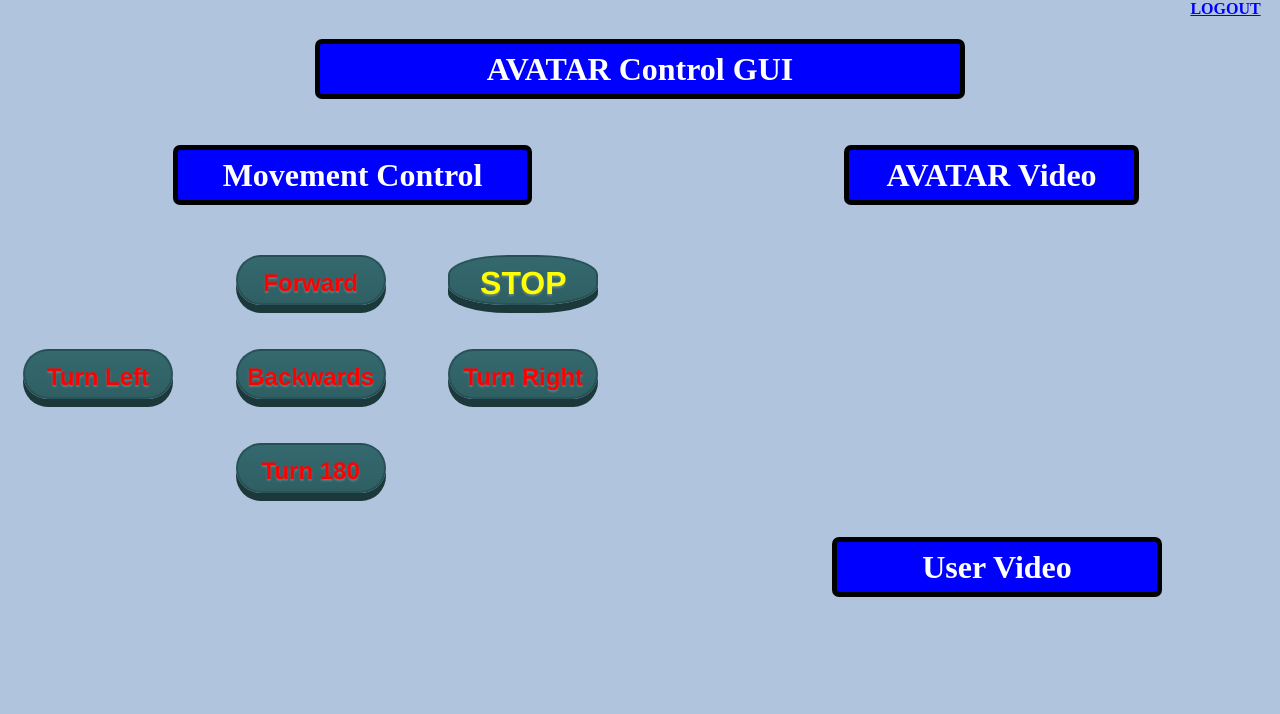
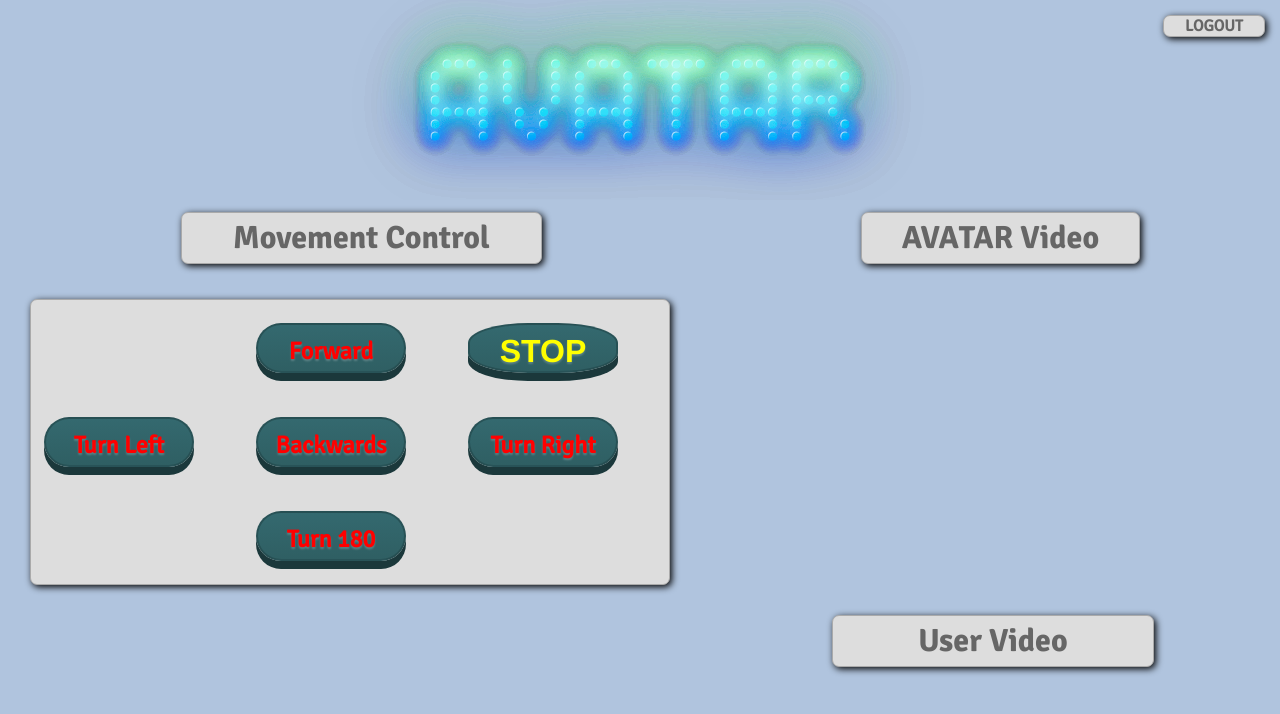
Before and after one commit to earlyc/Senior-Project-2015, a PHP site: page / in a window 1280 px wide. Shown: the top 714 px of the page. Run offline with PHP 8.4, Linux system fonts and the light colour scheme; the visitor is signed in with stand-in values (Sample User, id 1).

Commit message:
Updated visual style, still a work in progress

```diff
--- a/css/stylesheet.css
+++ b/css/stylesheet.css
@@ -1,26 +1,46 @@
 /*Place css styling here*/
+
+@font-face {
+      font-family: "Signika";
+      src: url("Signika/Signika-Regular.ttf");
+    }
+
+@font-face {
+      font-family: "SignikaBold";
+      src: url("Signika/Signika-Bold.ttf");
+    }
 
 body {
     background-color: lightsteelblue;
     margin: 0;
+    font-family: "Signika";
     }
 
+body#login-page {
+	text-align: center;
+}
+
 .logout{
-	margin-left: 93%;
-	color: #0000FF;
+	position: absolute;
+	top: 0;
+	right: 0;
+	width: 100px;
+	text-align: center;
+	margin: 15px;
+	display: block;
+	border: 1px solid #aaa;
+	border-radius: 7px;
+	box-shadow: 2px 2px 7px black;
+	color: #666;
+	background: #ddd;
+	text-decoration: none;
+	z-index: -10!important;
 }
 .title{
 	text-align: center;
 	display: block;
-	margin-left:auto;
-	margin-right:auto;
+	margin: 0px auto;
 	padding: 0;
-	width: 50%;
-	line-height: 50px;
-	border: 5px solid #000;
-	border-radius: 7px;
-	background-color:#0000FF;
-	color:#FFFFFF;
 }
 #UserVideo{
 	margin-left:65%;
@@ -30,16 +50,40 @@ body {
 #AVATARMovementControlsLabel{
 	text-align: center;
 	display: block;
-	margin-left:auto;
-	margin-right:auto;
+	margin: 0px auto;
 	padding: 0;
 	width: 50%;
 	line-height: 50px;
-	border: 5px solid #000;
+	color: #666;
+	background: #ddd;
+	/*text-shadow: 2px 2px 1px rgba(0, 0, 0, 0.5);*/
+    font-family: "SignikaBold";
+	border: 1px solid #aaa;
 	border-radius: 7px;
-	background-color:#0000FF;
-	color:#FFFFFF;
+	box-shadow: 2px 2px 7px black
+}
 
+.title-box {
+	text-align: center;
+	display: block;
+	margin: 0px auto;
+	padding: 0;
+	width: 50%;
+	line-height: 50px;
+	color: #666;
+	background: #ddd;
+    font-family: "SignikaBold";
+	border: 1px solid #aaa;
+	border-radius: 7px;
+	box-shadow: 2px 2px 7px black
+}
+
+#AVATARMovementControls {
+	background-color: #ddd;
+	border: 1px solid #aaa;
+	border-radius: 7px;
+	margin: 30px;
+	box-shadow: 2px 2px 7px black;
 }
 
 .button {
@@ -49,12 +93,12 @@ body {
     width: 150px;
     background: #A0B0E0;
     border: 2px solid rgba(33, 68, 72, 0.59);
-	margin: 20px;
+	margin: 20px 10px;
 
     /*Text Styles*/
     color: rgba(255,0,0);
     text-align: center;
-    font: bold 1.5em/50px "Helvetica Neue", Arial, Helvetica, Geneva, sans-serif;
+    font: bold 1.5em/50px "Signika", Arial, Helvetica, Geneva, sans-serif;
 
     /*Fancy CSS3 Styles*/
     background: -webkit-linear-gradient(top, #34696f, #2f5f63);
--- a/index.php
+++ b/index.php
@@ -49,12 +49,12 @@
 <a class = "logout"  href="logout.php" > <b>LOGOUT</b> </a>
 
 
-<h1 class="title" id="AVATARTopCenterText">AVATAR Control GUI</h1>
+<h1 class="title" id="AVATARTopCenterText"><img src="avatar.png" /></h1>
 <table style="width:100%">
   <tr>
 
-    <td><h1 id="AVATARMovementControlsLabel"> Movement Control</h1></td>
-	<td><h1 id="AVATARMovementControlsLabel"> AVATAR Video </h1></td>
+    <td><h1 class="title-box"> Movement Control</h1></td>
+	<td><h1 class="title-box"> AVATAR Video </h1></td>
   </tr>
   <tr>
 
@@ -62,7 +62,7 @@
   </tr>
 
 </table>
-<table style="width:50%">
+<table id="AVATARMovementControls" style="width:50%">
   <tr>
     <td></td>
     <td><button class ="button" id ="moveForward">Forward</button></td>
@@ -80,7 +80,7 @@
   </tr>
 </table>
 
-<h1 class="title" id="UserVideo">User Video</h1>
+<h1 class="title-box" id="UserVideo">User Video</h1>
 
 </body>
 </html>
--- a/login.php
+++ b/login.php
@@ -38,7 +38,15 @@ if (!isset($_SESSION['loggedIn']))
     else
     {
         exit (
-		'<div>
+		'<html>
+		<head>
+	<meta charset="utf-8">
+	<title>AVATAR Control Interface</title>
+	<link rel="stylesheet" type="text/css" href="css/stylesheet.css">
+		</head>
+		<body id=login-page>
+		<img src="avatar.png" />
+		<div id=login-box>
 			<h1>Login</h1><p>You must be authenticated to view this page.</p>
 			<form class ="test" method="POST" action=""><p>
 				Username:<br />
@@ -47,7 +55,9 @@ if (!isset($_SESSION['loggedIn']))
 				<input type="password" name="password" /><br /><br />
 				<input type="submit" value="Login" />
 			</form>
-		</div>'
+		</div>
+		</body>
+		</html>'
 		);
     }
 }
```
Also changed, not shown: css/Signika/OFL.txt (added, +93 -0 lines), curl.php (+6 -6 lines), avatar.png (added), css/Signika/Signika-Bold.ttf (added), css/Signika/Signika-Light.ttf (added), css/Signika/Signika-Regular.ttf (added), css/Signika/Signika-Semibold.ttf (added).
